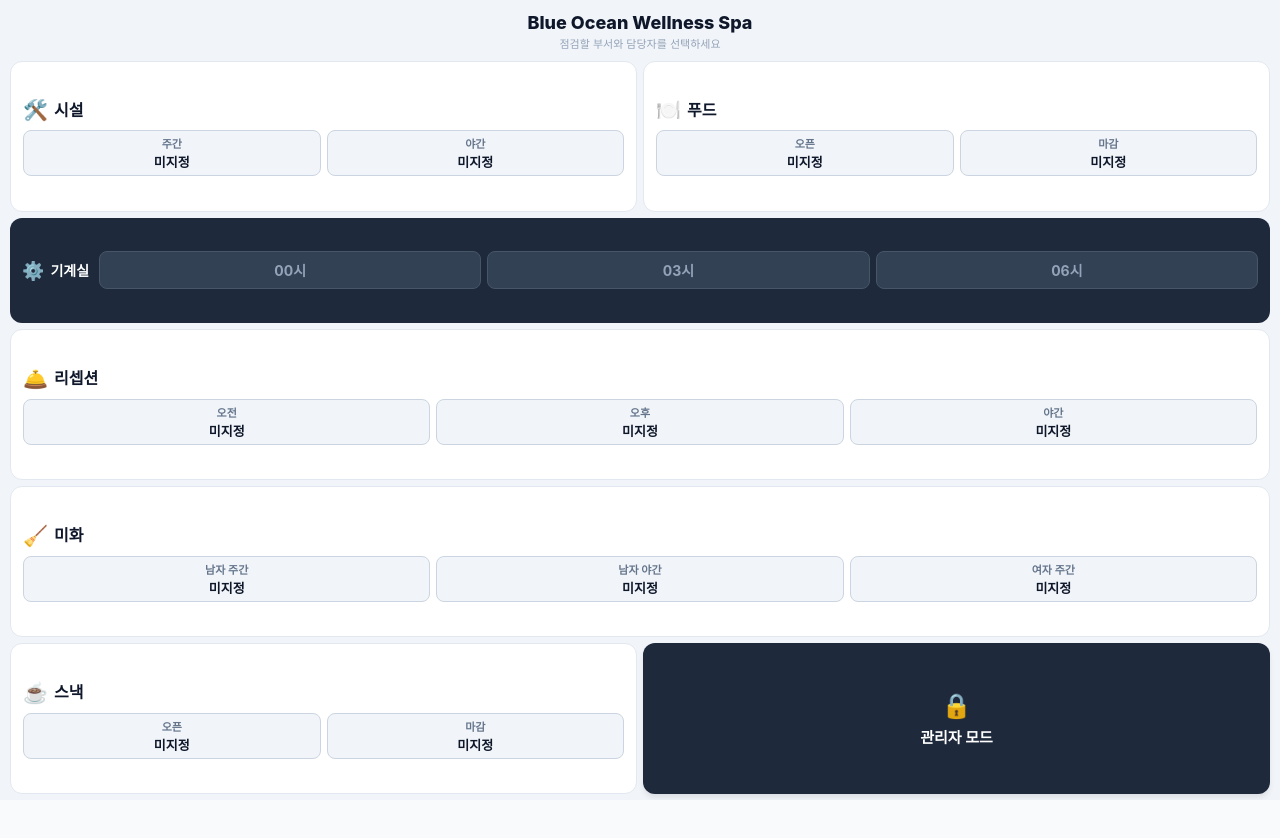
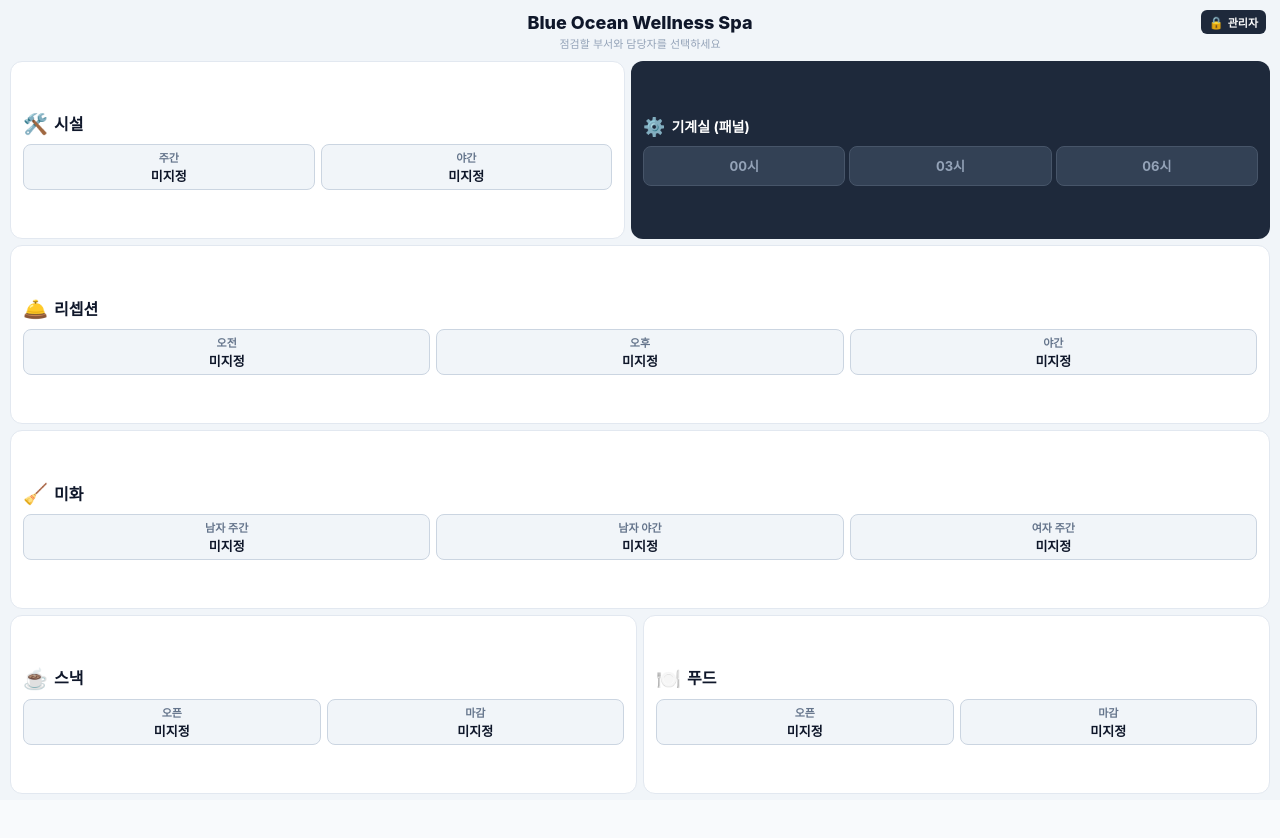
Before and after one commit to 2000BOH/spa-guard, a React (Vite) app: page / in a window 1280 px wide. Shown: the top 838 px of the page. Built offline with nearby package versions, Linux system fonts and the light colour scheme; a web font is replaced by a local one.

Commit message:
feat: move admin button to header, reorder cards to put food in row 4 and machine room in row 1

```diff
--- a/src/components/MainIndex.tsx
+++ b/src/components/MainIndex.tsx
@@ -105,46 +105,54 @@ export const MainIndex: React.FC<MainIndexProps> = ({ onSelectDepartment, onOpen
       padding: '10px 10px 6px'
     }}>
       {/* ── 타이틀 ── */}
-      <header style={{ textAlign: 'center', marginBottom: '8px', flexShrink: 0 }}>
-        <h1 style={{ fontSize: '18px', fontWeight: 800, color: '#0f172a', margin: '0 0 2px' }}>
-          Blue Ocean Wellness Spa
-        </h1>
-        <p style={{ fontSize: '11px', color: '#94a3b8', margin: 0 }}>
-          점검할 부서와 담당자를 선택하세요
-        </p>
+      <header style={{ display: 'flex', alignItems: 'flex-start', justifyContent: 'space-between', marginBottom: '8px', flexShrink: 0, padding: '0 4px' }}>
+        <div style={{ flex: 1 }} />
+        <div style={{ textAlign: 'center' }}>
+          <h1 style={{ fontSize: '18px', fontWeight: 800, color: '#0f172a', margin: '0 0 2px' }}>
+            Blue Ocean Wellness Spa
+          </h1>
+          <p style={{ fontSize: '11px', color: '#94a3b8', margin: 0 }}>
+            점검할 부서와 담당자를 선택하세요
+          </p>
+        </div>
+        <div style={{ flex: 1, display: 'flex', justifyContent: 'flex-end' }}>
+          <button
+            onClick={() => setIsAdminOpen(true)}
+            style={{
+              background: '#1e293b', color: '#fff', border: 'none', borderRadius: '6px',
+              padding: '4px 8px', fontSize: '11px', fontWeight: 700, cursor: 'pointer',
+              display: 'flex', alignItems: 'center', gap: '4px', height: 'fit-content'
+            }}
+          >
+            <span style={{ fontSize: '12px' }}>🔒</span> 관리자
+          </button>
+        </div>
       </header>
 
       {/* ── 파트 카드 그리드 ── */}
       <div style={{ flex: 1, display: 'flex', flexDirection: 'column', gap: '6px', minHeight: 0 }}>
 
-        {/* 행 1: 시설 + 푸드 — 반반 */}
+        {/* 행 1: 시설 + 기계실 패널 (00시 / 03시 / 06시) */}
         <div style={{ flex: 1, display: 'flex', gap: '6px' }}>
           <div style={{ flex: 1 }}>{renderCard('facilities')}</div>
-          <div style={{ flex: 1 }}>{renderCard('food')}</div>
-        </div>
-
-        {/* 행 1.5: 기계실 패널 (00시 / 03시 / 06시) */}
-        <div style={{ flex: 0.7, display: 'flex', gap: '6px' }}>
-          <div style={{
-            flex: 1, background: '#1e293b', borderRadius: '12px', padding: '6px 12px',
-            display: 'flex', alignItems: 'center', gap: '10px'
-          }}>
-            <div style={{ display: 'flex', alignItems: 'center', gap: '6px', flexShrink: 0 }}>
+          <div style={{ flex: 1, background: '#1e293b', borderRadius: '12px', padding: '6px 12px', display: 'flex', flexDirection: 'column', justifyContent: 'center' }}>
+            <div style={{ display: 'flex', alignItems: 'center', gap: '6px', marginBottom: '6px' }}>
               <span style={{ fontSize: '18px' }}>⚙️</span>
-              <span style={{ fontSize: '14px', fontWeight: 700, color: '#fff' }}>기계실</span>
+              <span style={{ fontSize: '14px', fontWeight: 700, color: '#fff' }}>기계실 (패널)</span>
             </div>
-            <div style={{ flex: 1, display: 'flex', gap: '6px' }}>
+            <div style={{ display: 'flex', gap: '4px' }}>
               {['00시', '03시', '06시'].map((t) => (
                 <button
                   key={t}
                   onClick={() => onOpenPanel(t)}
                   style={{
-                    flex: 1, height: '38px', background: '#334155', color: '#94a3b8',
-                    border: '1px solid #475569', borderRadius: '8px', fontSize: '14px',
+                    flex: 1, height: '40px', background: '#334155', color: '#94a3b8',
+                    border: '1px solid #475569', borderRadius: '8px', fontSize: '13px',
                     fontWeight: 700, cursor: 'pointer', transition: 'all 0.15s'
                   }}
-                  onMouseDown={(e) => { (e.target as HTMLButtonElement).style.background = '#3b82f6'; (e.target as HTMLButtonElement).style.color = '#fff'; }}
-                  onMouseUp={(e) => { (e.target as HTMLButtonElement).style.background = '#334155'; (e.target as HTMLButtonElement).style.color = '#94a3b8'; }}
+                  onPointerDown={(e) => { (e.currentTarget as HTMLButtonElement).style.background = '#3b82f6'; (e.currentTarget as HTMLButtonElement).style.color = '#fff'; }}
+                  onPointerUp={(e) => { (e.currentTarget as HTMLButtonElement).style.background = '#334155'; (e.currentTarget as HTMLButtonElement).style.color = '#94a3b8'; }}
+                  onPointerLeave={(e) => { (e.currentTarget as HTMLButtonElement).style.background = '#334155'; (e.currentTarget as HTMLButtonElement).style.color = '#94a3b8'; }}
                 >
                   {t}
                 </button>
@@ -163,34 +171,10 @@ export const MainIndex: React.FC<MainIndexProps> = ({ onSelectDepartment, onOpen
           {renderCard('cleaning')}
         </div>
 
-        {/* 행 4: 스낵(반) + 관리자 버튼(반) */}
+        {/* 행 4: 스낵(반) + 푸드(반) */}
         <div style={{ flex: 1, display: 'flex', gap: '6px' }}>
           <div style={{ flex: 1 }}>{renderCard('snack')}</div>
-          <div style={{ flex: 1 }}>
-            <button
-              onClick={() => setIsAdminOpen(true)}
-              style={{
-                width: '100%',
-                height: '100%',
-                background: '#1e293b',
-                color: '#fff',
-                border: 'none',
-                borderRadius: '12px',
-                fontSize: '15px',
-                fontWeight: 700,
-                cursor: 'pointer',
-                display: 'flex',
-                flexDirection: 'column',
-                alignItems: 'center',
-                justifyContent: 'center',
-                gap: '6px',
-                boxShadow: '0 4px 6px -1px rgba(0, 0, 0, 0.1)'
-              }}
-            >
-              <span style={{ fontSize: '24px' }}>🔒</span>
-              관리자 모드
-            </button>
-          </div>
+          <div style={{ flex: 1 }}>{renderCard('food')}</div>
         </div>
       </div>
 
```
